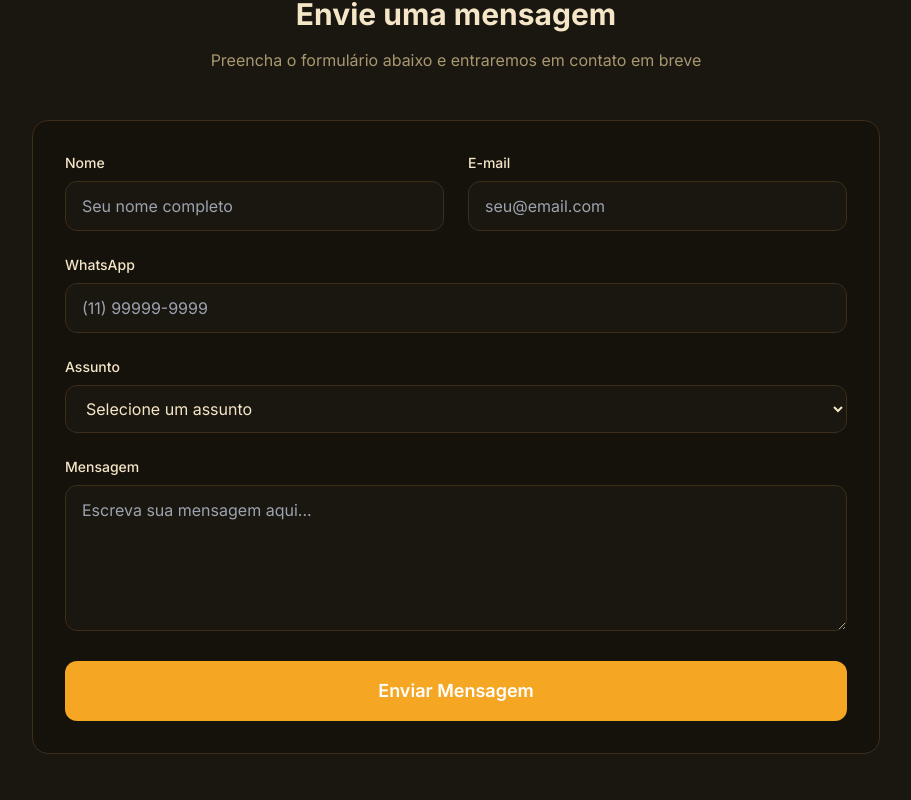
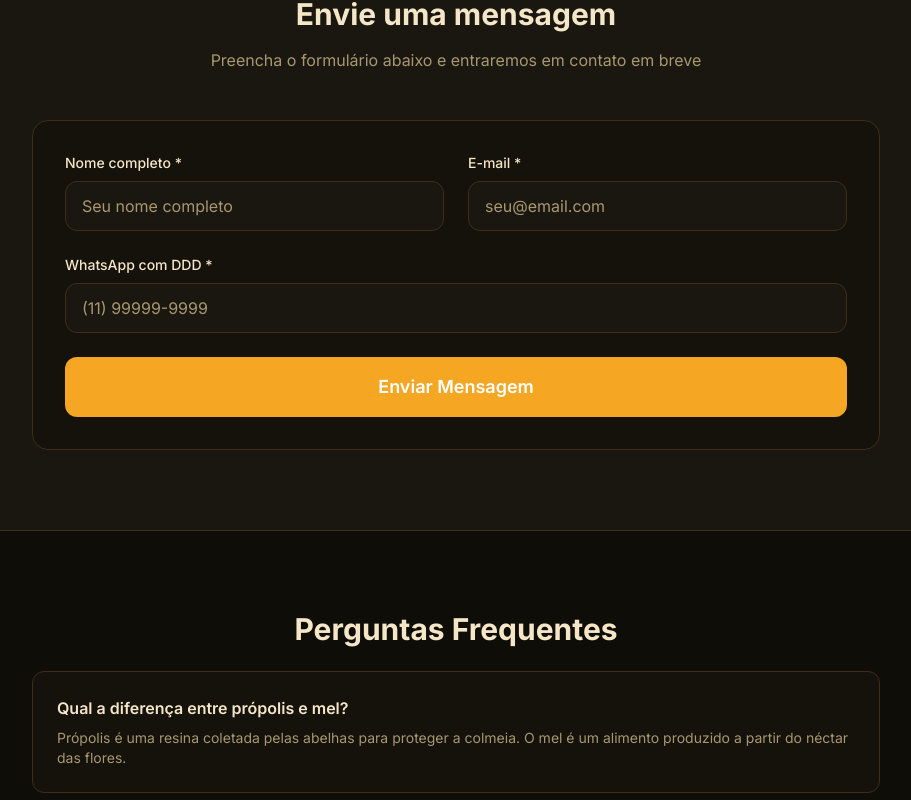
Before and after one commit to sevenstamp777/apicolas-products-site, a Next.js app: page /contato in a window 1280 px wide. Shown: the part 860-1660 px from the top of the page, without its empty margins (184-1095 px from the left). Built offline with nearby package versions, Linux system fonts and the light colour scheme.

Commit message:
feat: functional contact form with site aesthetics
- Form sends data to /api/capture -> Google Forms
- Same visual style: colors, borders, rounded corners
- Loading state, success message, error handling
- Fields: nome, email, whatsapp

```diff
--- a/pages/contato.js
+++ b/pages/contato.js
@@ -1,6 +1,43 @@
+import { useState } from 'react';
 import Layout from '../components/layout';
 
 export default function ContatoPage() {
+  const [formData, setFormData] = useState({ nome: '', email: '', whatsapp: '' });
+  const [loading, setLoading] = useState(false);
+  const [success, setSuccess] = useState(false);
+  const [error, setError] = useState('');
+
+  const handleSubmit = async (e) => {
+    e.preventDefault();
+    setLoading(true);
+    setError('');
+
+    try {
+      const response = await fetch('/api/capture', {
+        method: 'POST',
+        headers: { 'Content-Type': 'application/json' },
+        body: JSON.stringify({
+          name: formData.nome,
+          email: formData.email,
+          whatsapp: formData.whatsapp,
+        }),
+      });
+
+      const data = await response.json();
+
+      if (data.success) {
+        setSuccess(true);
+        setFormData({ nome: '', email: '', whatsapp: '' });
+      } else {
+        setError(data.error || 'Erro ao enviar. Tente novamente.');
+      }
+    } catch (err) {
+      setError('Erro de conexão. Tente novamente.');
+    }
+
+    setLoading(false);
+  };
+
   return (
     <Layout>
       <main className="min-h-screen bg-[var(--bg)]">
@@ -88,87 +125,85 @@
             </div>
 
             <div className="bg-[var(--card)] border border-[var(--border)] rounded-2xl p-8">
-              <form className="space-y-6">
+              {success ? (
+                <div className="text-center py-8">
+                  <div className="text-5xl mb-4">✅</div>
+                  <h3 className="font-display text-2xl font-bold text-[var(--accent-light)] mb-2">
+                    Mensagem enviada!
+                  </h3>
+                  <p className="text-[var(--muted)] mb-6">
+                    Obrigado! Entraremos em contato pelo WhatsApp em breve.
+                  </p>
+                  <button
+                    onClick={() => setSuccess(false)}
+                    className="px-6 py-3 bg-[var(--accent)]/10 text-[var(--accent-light)] rounded-xl font-medium hover:bg-[var(--accent)]/20 transition-colors"
+                  >
+                    Enviar outra mensagem
+                  </button>
+                </div>
+              ) : (
+                <form onSubmit={handleSubmit} className="space-y-6">
+                  {error && (
+                    <div className="p-4 bg-red-500/10 border border-red-500/20 rounded-xl text-red-400 text-sm">
+                      {error}
+                    </div>
+                  )}
+
                   <div className="grid grid-cols-1 md:grid-cols-2 gap-6">
                     <div>
                       <label htmlFor="nome" className="block text-sm font-medium text-[var(--fg)] mb-2">
-                      Nome
+                        Nome completo *
                       </label>
                       <input
                         id="nome"
                         type="text"
-                      name="nome"
+                        value={formData.nome}
+                        onChange={(e) => setFormData({ ...formData, nome: e.target.value })}
                         placeholder="Seu nome completo"
                         required
-                      className="w-full px-4 py-3 rounded-xl bg-[var(--bg-subtle)] border border-[var(--border)] focus:outline-none focus:border-[var(--accent)] transition-colors placeholder-text-[var(--muted)]"
+                        className="w-full px-4 py-3 rounded-xl bg-[var(--bg-subtle)] border border-[var(--border)] focus:outline-none focus:border-[var(--accent)] transition-colors placeholder:text-[var(--muted)]"
                       />
                     </div>
                     <div>
                       <label htmlFor="email" className="block text-sm font-medium text-[var(--fg)] mb-2">
-                      E-mail
+                        E-mail *
                       </label>
                       <input
                         id="email"
                         type="email"
-                      name="email"
+                        value={formData.email}
+                        onChange={(e) => setFormData({ ...formData, email: e.target.value })}
                         placeholder="seu@email.com"
                         required
-                      className="w-full px-4 py-3 rounded-xl bg-[var(--bg-subtle)] border border-[var(--border)] focus:outline-none focus:border-[var(--accent)] transition-colors placeholder-text-[var(--muted)]"
+                        className="w-full px-4 py-3 rounded-xl bg-[var(--bg-subtle)] border border-[var(--border)] focus:outline-none focus:border-[var(--accent)] transition-colors placeholder:text-[var(--muted)]"
                       />
                     </div>
                   </div>
 
                   <div>
-                  <label htmlFor="telefone" className="block text-sm font-medium text-[var(--fg)] mb-2">
-                    WhatsApp
+                    <label htmlFor="whatsapp" className="block text-sm font-medium text-[var(--fg)] mb-2">
+                      WhatsApp com DDD *
                     </label>
                     <input
-                    id="telefone"
+                      id="whatsapp"
                       type="tel"
-                    name="telefone"
+                      value={formData.whatsapp}
+                      onChange={(e) => setFormData({ ...formData, whatsapp: e.target.value })}
                       placeholder="(11) 99999-9999"
-                    className="w-full px-4 py-3 rounded-xl bg-[var(--bg-subtle)] border border-[var(--border)] focus:outline-none focus:border-[var(--accent)] transition-colors placeholder-text-[var(--muted)]"
-                  />
-                </div>
-
-                <div>
-                  <label htmlFor="assunto" className="block text-sm font-medium text-[var(--fg)] mb-2">
-                    Assunto
-                  </label>
-                  <select
-                    id="assunto"
-                    name="assunto"
-                    className="w-full px-4 py-3 rounded-xl bg-[var(--bg-subtle)] border border-[var(--border)] focus:outline-none focus:border-[var(--accent)] transition-colors text-[var(--fg)]"
-                  >
-                    <option value="">Selecione um assunto</option>
-                    <option value="pedido">Pedido / Orçamento</option>
-                    <option value="duvida">Dúvida sobre produtos</option>
-                    <option value="parceria">Parceria / Revenda</option>
-                    <option value="outro">Outro</option>
-                  </select>
-                </div>
-
-                <div>
-                  <label htmlFor="mensagem" className="block text-sm font-medium text-[var(--fg)] mb-2">
-                    Mensagem
-                  </label>
-                  <textarea
-                    id="mensagem"
-                    name="mensagem"
-                    rows="5"
-                    placeholder="Escreva sua mensagem aqui..."
                       required
-                    className="w-full px-4 py-3 rounded-xl bg-[var(--bg-subtle)] border border-[var(--border)] focus:outline-none focus:border-[var(--accent)] transition-colors placeholder-text-[var(--muted)] resize-y"
+                      className="w-full px-4 py-3 rounded-xl bg-[var(--bg-subtle)] border border-[var(--border)] focus:outline-none focus:border-[var(--accent)] transition-colors placeholder:text-[var(--muted)]"
                     />
                   </div>
 
                   <button
                     type="submit"
-                  className="w-full px-8 py-4 bg-[var(--accent)] hover:bg-[var(--accent-light)] text-white font-semibold rounded-xl text-lg transition-all hover:shadow-lg hover:shadow-[var(--accent)]/30"
+                    disabled={loading}
+                    className="w-full px-8 py-4 bg-[var(--accent)] hover:bg-[var(--accent-light)] text-white font-semibold rounded-xl text-lg transition-all hover:shadow-lg hover:shadow-[var(--accent)]/30 disabled:opacity-50 disabled:cursor-not-allowed"
                   >
-                  Enviar Mensagem
+                    {loading ? 'Enviando...' : 'Enviar Mensagem'}
                   </button>
                 </form>
+              )}
             </div>
           </div>
         </section>
```
Lines whose indentation alone changed are shown as unchanged.
